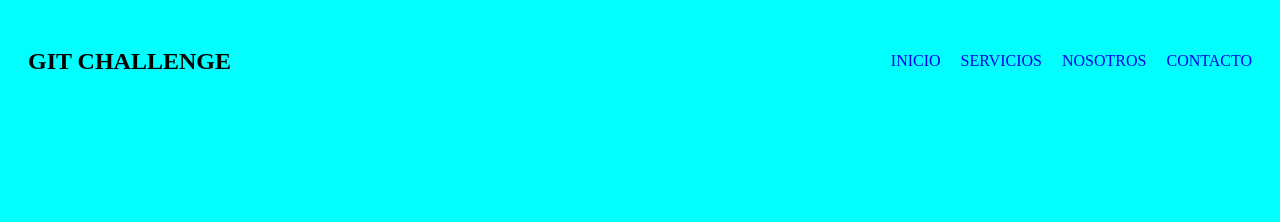
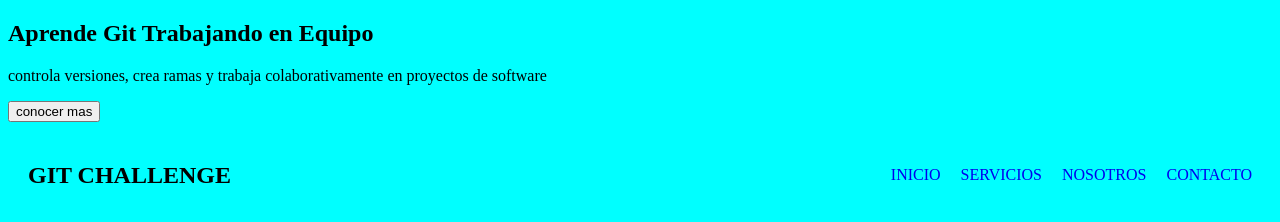
Before and after one commit to diaztrochezluiseduardo-max/concurso, a plain HTML site: page index.html in a window 1280 px wide. Drawn offline with Linux system fonts and the light colour scheme.

Commit message:
crear contenido principal

```diff
--- a/index.html
+++ b/index.html
@@ -7,6 +7,13 @@
     <link rel="stylesheet" href="style.css">
 </head>
 <body>
+<main class="principal">
+    <section class="hero">
+        <h1>Aprende Git Trabajando en Equipo</h1>
+        <p>controla versiones, crea ramas y trabaja colaborativamente en proyectos de software</p>
+        <button>conocer mas</button>
+    </section>
+</main>
     <header class="header">
         <h2>GIT CHALLENGE</h2>
         <nav>
```
